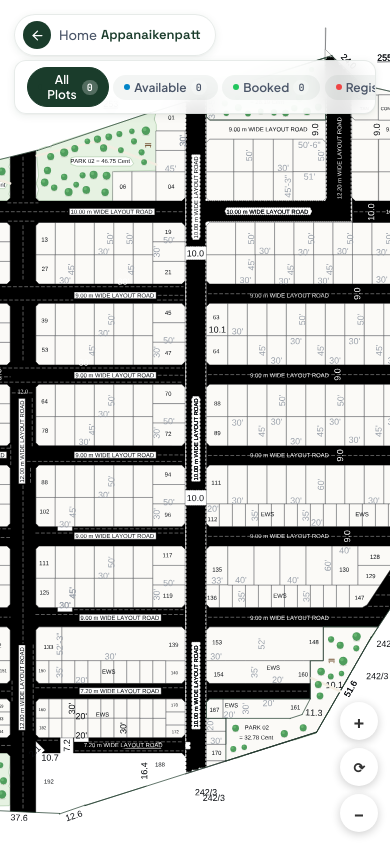
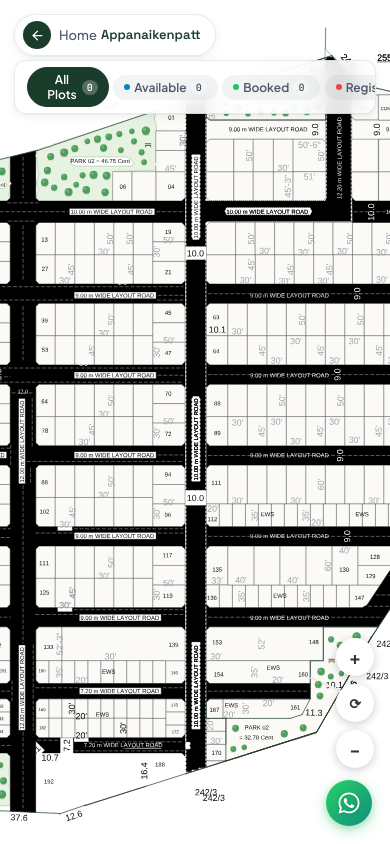
Before and after one commit to webstique-dev/anugraha-developers, a React (Vite) app in the folder client/: page /plot-1 in a window 390 px wide. Built offline with nearby package versions, Linux system fonts and the light colour scheme; no server answers.

Commit message:
feat(whatsapp): move floating whatsapp button to the right and make it globally visible on all pages including plot views

```diff
--- a/client/src/App.jsx
+++ b/client/src/App.jsx
@@ -3,6 +3,7 @@ import { BrowserRouter as Router, Routes, Route } from 'react-router-dom';
 import { HelmetProvider } from 'react-helmet-async';
 import Home from './pages/Home';
 import Plot1 from './pages/plots/Plot1';
+import FloatingWhatsapp from './components/Common/FloatingWhatsapp/FloatingWhatsapp';
 import './css/global.css';
 import './css/responsive.css';
 
@@ -19,6 +20,9 @@ function App() {
           <Route path="/pages/plots/plot1" element={<Plot1 />} />
           <Route path="*" element={<Home />} />
         </Routes>
+
+        {/* Global Floating WhatsApp Button visible on all pages */}
+        <FloatingWhatsapp />
       </Router>
     </HelmetProvider>
   );
--- a/client/src/components/Common/FloatingWhatsapp/FloatingWhatsapp.css
+++ b/client/src/components/Common/FloatingWhatsapp/FloatingWhatsapp.css
@@ -1,9 +1,10 @@
 .global-floating-whatsapp {
   position: fixed;
   bottom: 24px;
-  left: 24px;
+  right: 24px;
   z-index: 1100;
   display: flex;
+  flex-direction: row-reverse;
   align-items: center;
   gap: 0.6rem;
   text-decoration: none;
@@ -80,7 +81,7 @@
   box-shadow: 0 4px 12px rgba(0, 0, 0, 0.08);
   white-space: nowrap;
   opacity: 0;
-  transform: translateX(-8px);
+  transform: translateX(8px);
   pointer-events: none;
   transition: all 0.25s ease;
 }
@@ -93,7 +94,7 @@
 @media (max-width: 640px) {
   .global-floating-whatsapp {
     bottom: 18px;
-    left: 18px;
+    right: 18px;
   }
 
   .whatsapp-icon-wrapper {
--- a/client/src/components/Layout/Layout.jsx
+++ b/client/src/components/Layout/Layout.jsx
@@ -1,7 +1,6 @@
 import React from 'react';
 import Navbar from '../Navbar/Navbar';
 import Footer from '../Footer/Footer';
-import FloatingWhatsapp from '../Common/FloatingWhatsapp/FloatingWhatsapp';
 import './Layout.css';
 
 const Layout = ({ children, hideFooter = false }) => {
@@ -10,7 +9,6 @@ const Layout = ({ children, hideFooter = false }) => {
       <Navbar />
       <main className="layout-main">{children}</main>
       {!hideFooter && <Footer />}
-      <FloatingWhatsapp />
     </div>
   );
 };
--- a/client/src/components/Plots/PlotZoomControls.css
+++ b/client/src/components/Plots/PlotZoomControls.css
@@ -1,7 +1,7 @@
 #zoomControls {
   position: fixed;
-  right: 16px;
-  bottom: 16px;
+  right: 20px;
+  bottom: 90px;
   z-index: 900;
   display: flex;
   flex-direction: column;
@@ -30,10 +30,10 @@
   transform: scale(0.94);
 }
 
-@media (max-width: 480px) {
+@media (max-width: 640px) {
   #zoomControls {
-    right: 12px;
-    bottom: 12px;
+    right: 16px;
+    bottom: 76px;
   }
 
   #zoomControls button {
```
Also changed, not shown: client/public/layout-background.svg.
